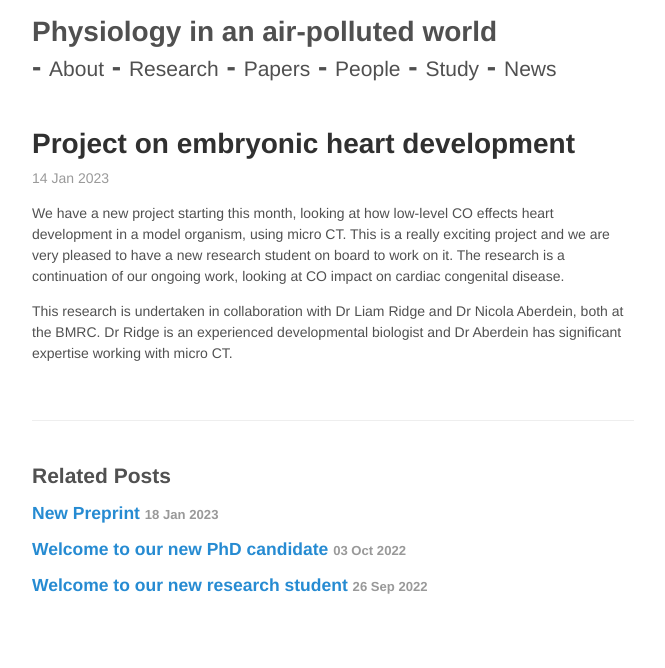
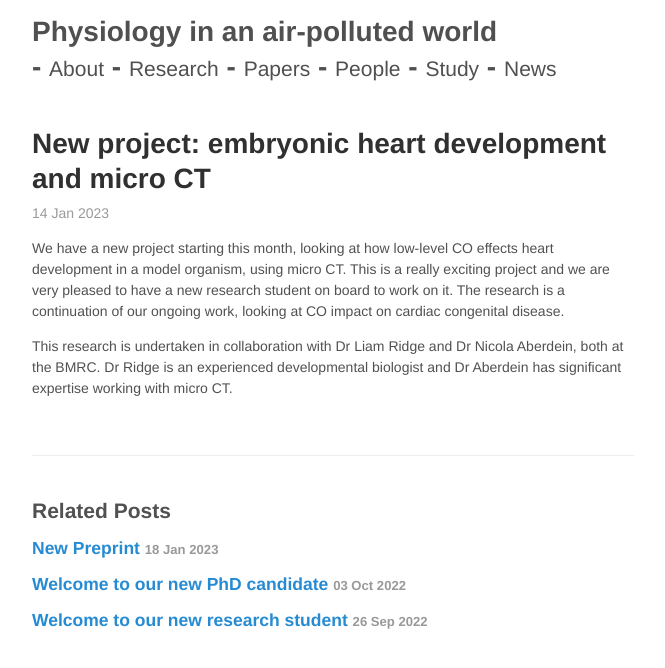
Before and after one commit to mariherigstad/mariherigstad.github.io, a Jekyll site: the page built from _posts/2023-01-14-new-project_microCT.md, in a window 1280 px wide. Shown: the top 668 px of the page, without its empty margins (307-972 px from the left). Built offline with Jekyll 4.4.1, drawn with Linux system fonts in a browser that asks for light colours.

Commit message:
Update and rename 2023-01-14-new-project.md to 2023-01-14-new-project_microCT.md

```diff
--- a/_posts/2023-01-14-new-project.md
+++ b/_posts/2023-01-14-new-project_microCT.md
@@ -1,6 +1,6 @@
 ---
 layout: post
-title: "Project on embryonic heart development"
+title: "New project: embryonic heart development and micro CT"
 date: 2023-01-14
 ---
 We have a new project starting this month, looking at how low-level CO effects heart development in a model organism, using micro CT. This is a really exciting project and we are very pleased to have a new research student on board to work on it. The research is a continuation of our ongoing work, looking at CO impact on cardiac congenital disease.
```
